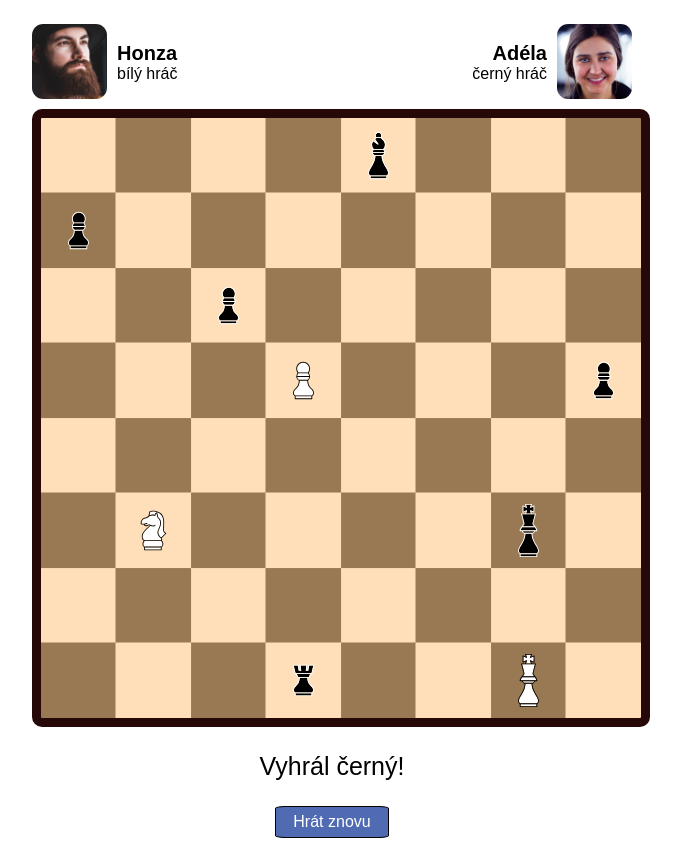
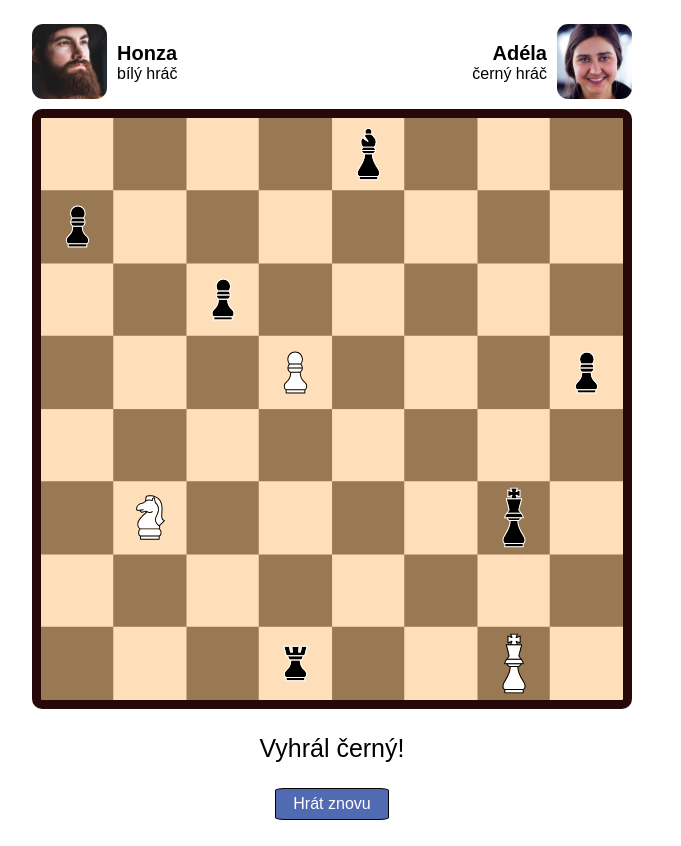
Before and after one commit to HTML-a-CSS-2-Podzim-2021-Online/sachy-Alenotak, a plain HTML site: page index.html in a window 1280 px wide. Shown: the part 75-921 px from the top of the page, without its empty margins (308-989 px from the left). Drawn offline with Linux system fonts and the light colour scheme.

Commit message:
Add files via upload

```diff
--- a/index.html
+++ b/index.html
@@ -29,89 +29,89 @@
 </div>
 
 	<div class="sachovnice">
-		<div class="jedna"></div>
-		<div class="dva"></div>
-		<div class="tri"></div>
-		<div class="ctyri"></div>
-		<div class="pet">
+		<div class="pole"></div>
+		<div class="pole"></div>
+		<div class="pole"></div>
+		<div class="pole"></div>
+		<div class="pole">
 			<img class="strelec-cerna" src="obrazky/figurky/strelec-cerna.svg" alt="strelec-cerna">
 		</div>
-		<div class="sest"></div>
-		<div class="sedm"></div>
-		<div class="osm"></div>
-		<div class="devet">
+		<div class="pole"></div>
+		<div class="pole"></div>
+		<div class="pole"></div>
+		<div class="pole">
 			<img class="pesec-cerna" src="obrazky/figurky/pesec-cerna.svg" alt="pesec-cerna">
 		</div>
-		<div class="deset"></div>
-		<div class="jedenact"></div>
-		<div class="dvanact"></div>
-		<div class="trinact"></div>
-		<div class="14"></div>
-		<div class="15"></div>
-		<div class="16"></div>
-		<div class="17"></div>
-		<div class="18"></div>
-		<div class="devatenact">
+		<div class="pole"></div>
+		<div class="pole"></div>
+		<div class="pole"></div>
+		<div class="pole"></div>
+		<div class="pole"></div>
+		<div class="pole"></div>
+		<div class="pole"></div>
+		<div class="pole"></div>
+		<div class="pole"></div>
+		<div class="pole">
 			<img class="pesec-cerna" src="obrazky/figurky/pesec-cerna.svg" alt="pesec-cerna">
 		</div>
-		<div class="20"></div>
-		<div class="21"></div>
-		<div class="22"></div>
-		<div class="23"></div>
-		<div class="24"></div>
-		<div class="25"></div>
-		<div class="26"></div>
-		<div class="27"></div>
-		<div class="dvacetosm">
+		<div class="pole"></div>
+		<div class="pole"></div>
+		<div class="pole"></div>
+		<div class="pole"></div>
+		<div class="pole"></div>
+		<div class="pole"></div>
+		<div class="pole"></div>
+		<div class="pole"></div>
+		<div class="pole">
 			<img class="pesec-bila" src="obrazky/figurky/pesec-bila.svg" alt="pesec-bila">
 
 		</div>
-		<div class="29"></div>
-		<div class="30"></div>
-		<div class="31"></div>
-		<div class="tricetdva">
+		<div class="pole"></div>
+		<div class="pole"></div>
+		<div class="pole"></div>
+		<div class="pole">
 			<img class="pesec-cerna" src="obrazky/figurky/pesec-cerna.svg" alt="pesec-cerna">
 		</div>
-		<div class="33"></div>
-		<div class="34"></div>
-		<div class="35"></div>
-		<div class="36"></div>
-		<div class="37"></div>
-		<div class="38"></div>
-		<div class="39"></div>
-		<div class="40"></div>
-		<div class="41"></div>
-		<div class="ctyricetdva">
+		<div class="pole"></div>
+		<div class="pole"></div>
+		<div class="pole"></div>
+		<div class="pole"></div>
+		<div class="pole"></div>
+		<div class="pole"></div>
+		<div class="pole"></div>
+		<div class="pole"></div>
+		<div class="pole"></div>
+		<div class="pole">
 			<img class="kun-bila" src="obrazky/figurky/kun-bila.svg" alt="kun-bila">
 		</div>
-		<div class="43"></div>
-		<div class="44"></div>
-		<div class="45"></div>
-		<div class="46"></div>
-		<div class="ctyricetsedm">
+		<div class="pole"></div>
+		<div class="pole"></div>
+		<div class="pole"></div>
+		<div class="pole"></div>
+		<div class="pole">
 			<img class="kral-cerna" src="obrazky/figurky/kral-cerna.svg" alt="kral-cerna">
 		</div>
-		<div class="ctyricetosm"></div>
-		<div class="ctyricetdevet"></div>
-		<div class="50"></div>
-		<div class="51"></div>
-		<div class="52"></div>
-		<div class="53"></div>
-		<div class="54"></div>
-		<div class="55"></div>
-		<div class="56"></div>
-		<div class="57"></div>
-		<div class="58"></div>
-		<div class="59"></div>
-		<div class="sedesat">
+		<div class="pole"></div>
+		<div class="pole"></div>
+		<div class="pole"></div>
+		<div class="pole"></div>
+		<div class="pole"></div>
+		<div class="pole"></div>
+		<div class="pole"></div>
+		<div class="pole"></div>
+		<div class="pole"></div>
+		<div class="pole"></div>
+		<div class="pole"></div>
+		<div class="pole"></div>
+		<div class="pole">
 			<img class="vez-cerna" src="obrazky/figurky/vez-cerna.svg" alt="vez-cerna">
 		</div>
-		<div class="61"></div>
-		<div class="62"></div>
-		<div class="sedesattri">
+		<div class="pole"></div>
+		<div class="pole"></div>
+		<div class="pole">
 			<img class="kral-bila" src="obrazky/figurky/kral-bila.svg" alt="kral-bila">
 		</div>
-		<div class="64"></div>
+		<div class="pole"></div>
 	</div>
 
 	<p class="vyherce">Vyhrál černý!</p>
--- a/styly.css
+++ b/styly.css
@@ -16,22 +16,21 @@ h1 {
 
 .sachovnice {
     display: grid;
-    grid-template-areas: 'pet', 'devet', 'devatenact', 'dvacetosm', 'tricetdva';
     width: 100%;
-    grid-template-columns: repeat(8, 75px);
-    grid-template-rows: repeat(8, 75px);
+    max-width: 582px;
+    grid-template-columns: repeat(8, 72.75px);
+    grid-template-rows: repeat(8, 72.75px);
     background-image: url(obrazky/sachovnice.png);
     background-repeat: no-repeat ;
-    background-size: cover;
+    background-size: 100% 100%;
     border: 9px rgb(39, 8, 8) solid;
     border-radius: 10px;
 }
 
 .pesec-bila, .kun-bila, .pesec-cerna, .strelec-cerna, .vez-cerna, .kral-cerna, .kral-bila {
-    width: 65px;
-    object-fit: cover;
-    padding: 5px;
+    width: 100%;
 }
+
 
 strong {
     font-size: 20px;
@@ -39,6 +38,7 @@ strong {
 
 .hraci {
     display: flex;
+    width: 100%;
     margin-bottom: 10px;
 }
 
```
